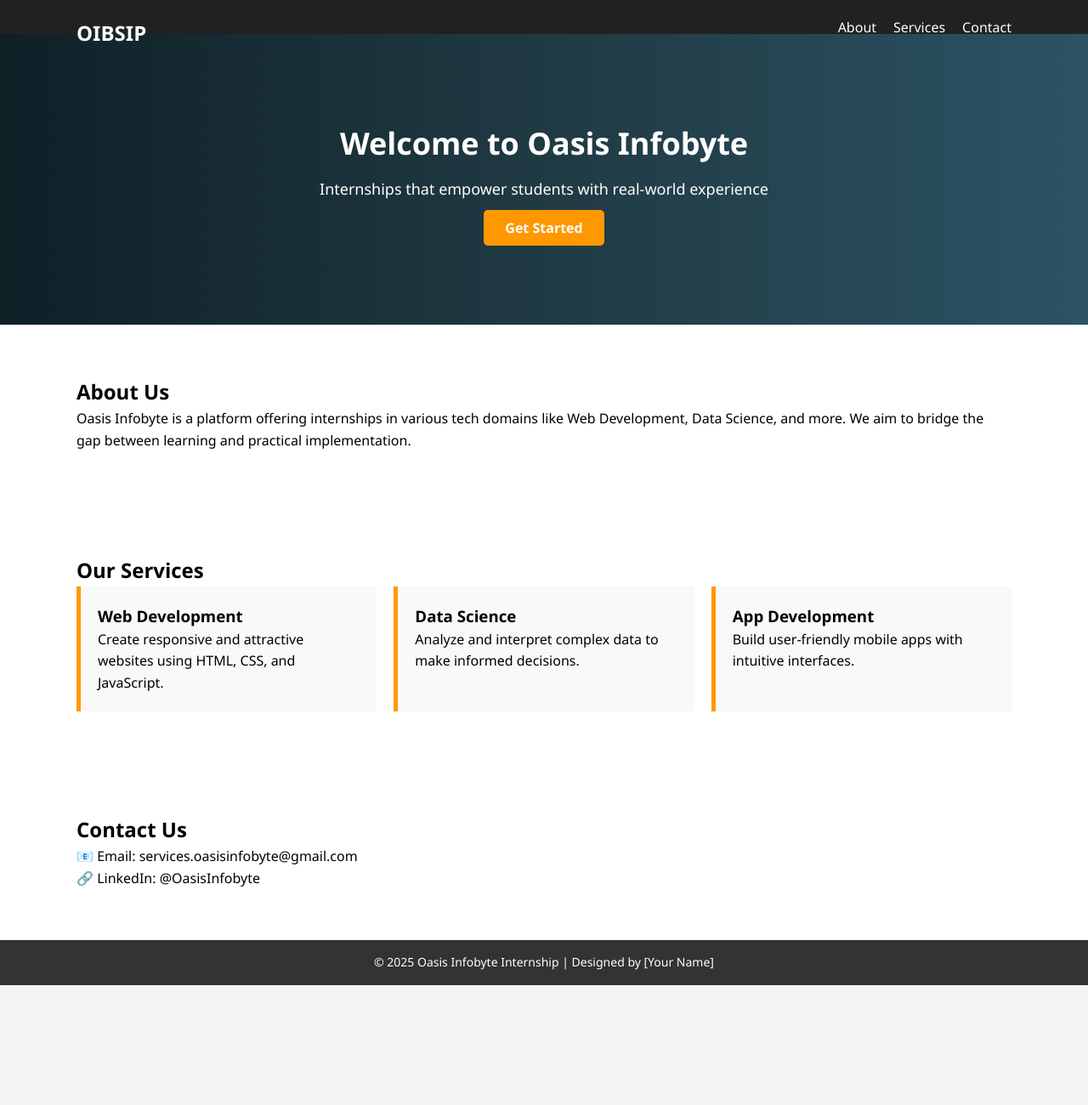
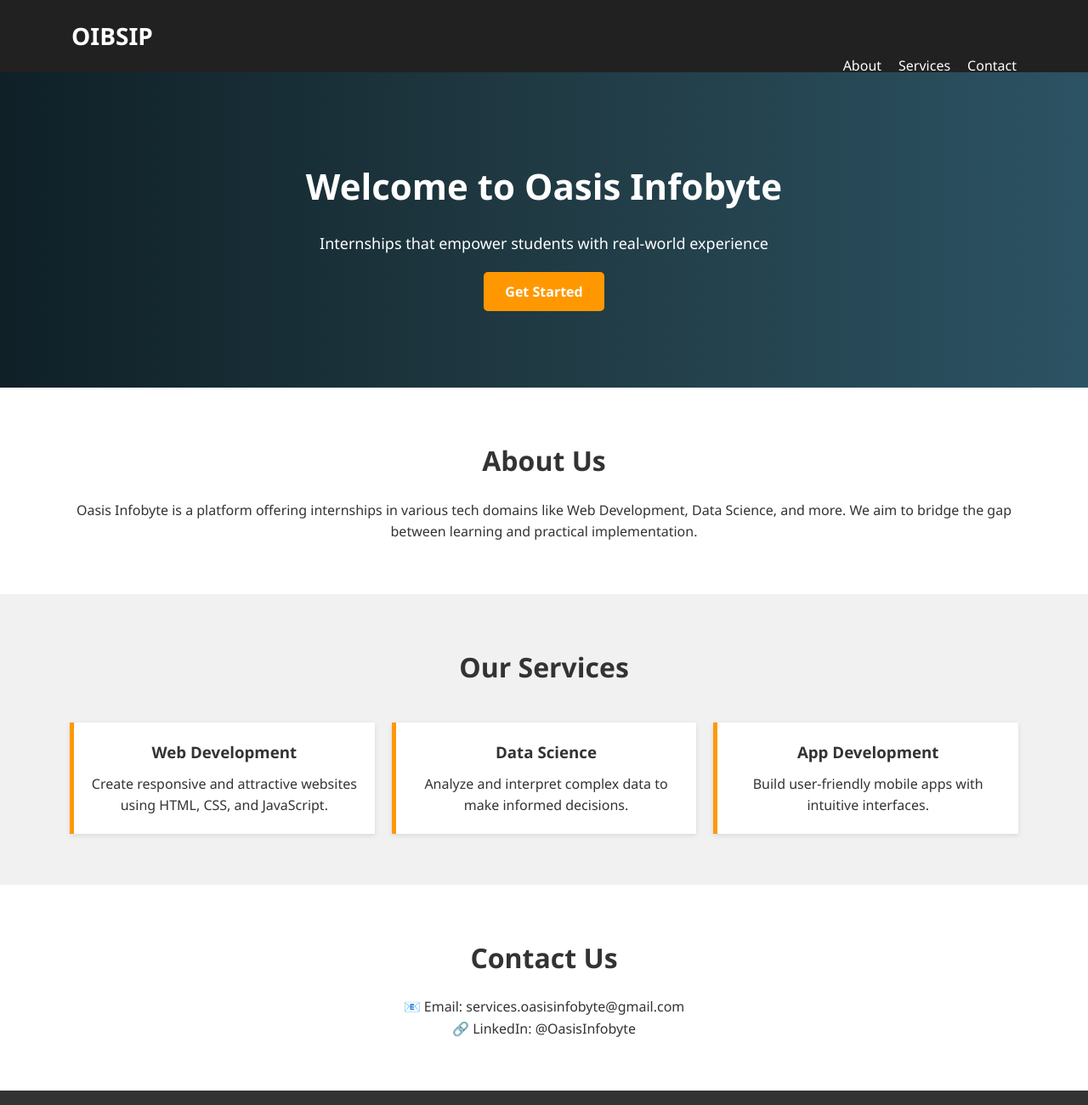
Before and after one commit to kunaljha27050/OIBSIP, a plain HTML site: page LandingPage/index.html in a window 1280 px wide. Shown: the top 1300 px of the page at 85% size. Before the commit the page ends 1159 px from the top, so only its background shows below. Drawn offline with Linux system fonts and the light colour scheme.

Commit message:
Update style.css

```diff
--- a/LandingPage/LandingPage/style.css
+++ b/LandingPage/LandingPage/style.css
@@ -1,3 +1,4 @@
+/* General Reset */
 * {
   margin: 0;
   padding: 0;
@@ -6,107 +7,173 @@
 
 body, html {
   font-family: 'Segoe UI', sans-serif;
+  background-color: #f7f7f7;
+  color: #333;
   line-height: 1.6;
-  background-color: #f4f4f4;
 }
 
 .container {
   width: 90%;
-  max-width: 1100px;
+  max-width: 1200px;
   margin: auto;
 }
 
+/* Header */
 header {
   background-color: #212121;
   color: #fff;
   padding: 20px 0;
+  position: sticky;
+  top: 0;
+  z-index: 1000;
 }
 
 .logo {
-  float: left;
-  font-size: 24px;
+  font-size: 28px;
   font-weight: bold;
+  margin-left: 20px;
 }
 
 nav {
   float: right;
+  margin-right: 20px;
 }
 
 nav ul {
   list-style: none;
   display: flex;
-}
-
-nav ul li {
-  margin-left: 20px;
+  gap: 20px;
 }
 
 nav ul li a {
+  text-decoration: none;
   color: #fff;
-  text-decoration: none;
   font-weight: 500;
+  transition: color 0.3s ease;
 }
 
+nav ul li a:hover {
+  color: #ff9800;
+}
+
+/* Hero Section */
 .hero {
   background: linear-gradient(to right, #0f2027, #203a43, #2c5364);
-  color: #fff;
+  color: white;
   padding: 100px 20px;
   text-align: center;
 }
 
 .hero h2 {
-  font-size: 36px;
-  margin-bottom: 10px;
+  font-size: 42px;
+  margin-bottom: 20px;
 }
 
 .hero p {
   font-size: 18px;
+  margin-bottom: 30px;
+}
+
+.btn {
+  background-color: #ff9800;
+  color: white;
+  padding: 12px 25px;
+  border: none;
+  border-radius: 5px;
+  text-decoration: none;
+  font-weight: bold;
+  transition: background 0.3s ease;
+}
+
+.btn:hover {
+  background-color: #e68900;
+}
+
+/* About Section */
+.about {
+  padding: 60px 20px;
+  background-color: #ffffff;
+  text-align: center;
+}
+
+.about h2 {
+  font-size: 32px;
   margin-bottom: 20px;
 }
 
-.btn {
-  background: #ff9800;
-  color: #fff;
-  padding: 10px 25px;
-  border-radius: 5px;
-  text-decoration: none;
-  font-weight: bold;
+/* Services Section */
+.services {
+  padding: 60px 20px;
+  background-color: #f1f1f1;
+  text-align: center;
 }
 
-.about, .services, .contact {
-  padding: 60px 20px;
-  background-color: #fff;
+.services h2 {
+  font-size: 32px;
+  margin-bottom: 40px;
 }
 
-.services .service-cards {
+.service-cards {
   display: flex;
   justify-content: space-between;
+  flex-wrap: wrap;
   gap: 20px;
-  flex-wrap: wrap;
 }
 
-.services .card {
-  background: #f9f9f9;
+.card {
+  background-color: white;
   padding: 20px;
   border-left: 5px solid #ff9800;
   flex: 1;
   min-width: 250px;
+  box-shadow: 0 2px 6px rgba(0,0,0,0.1);
+  transition: transform 0.3s ease;
 }
 
+.card:hover {
+  transform: translateY(-5px);
+}
+
+.card h3 {
+  margin-bottom: 10px;
+  color: #333;
+}
+
+/* Contact Section */
+.contact {
+  padding: 60px 20px;
+  background-color: #ffffff;
+  text-align: center;
+}
+
+.contact h2 {
+  font-size: 32px;
+  margin-bottom: 20px;
+}
+
+/* Footer */
 footer {
   background-color: #333;
-  color: #fff;
+  color: white;
   text-align: center;
-  padding: 15px 0;
+  padding: 20px 10px;
   font-size: 14px;
 }
 
+/* Responsive */
 @media (max-width: 768px) {
+  nav {
+    float: none;
+    text-align: center;
+    margin-top: 10px;
+  }
+
   nav ul {
     flex-direction: column;
-    align-items: flex-start;
+    align-items: center;
   }
-  .services .service-cards {
+
+  .service-cards {
     flex-direction: column;
   }
 }
```
